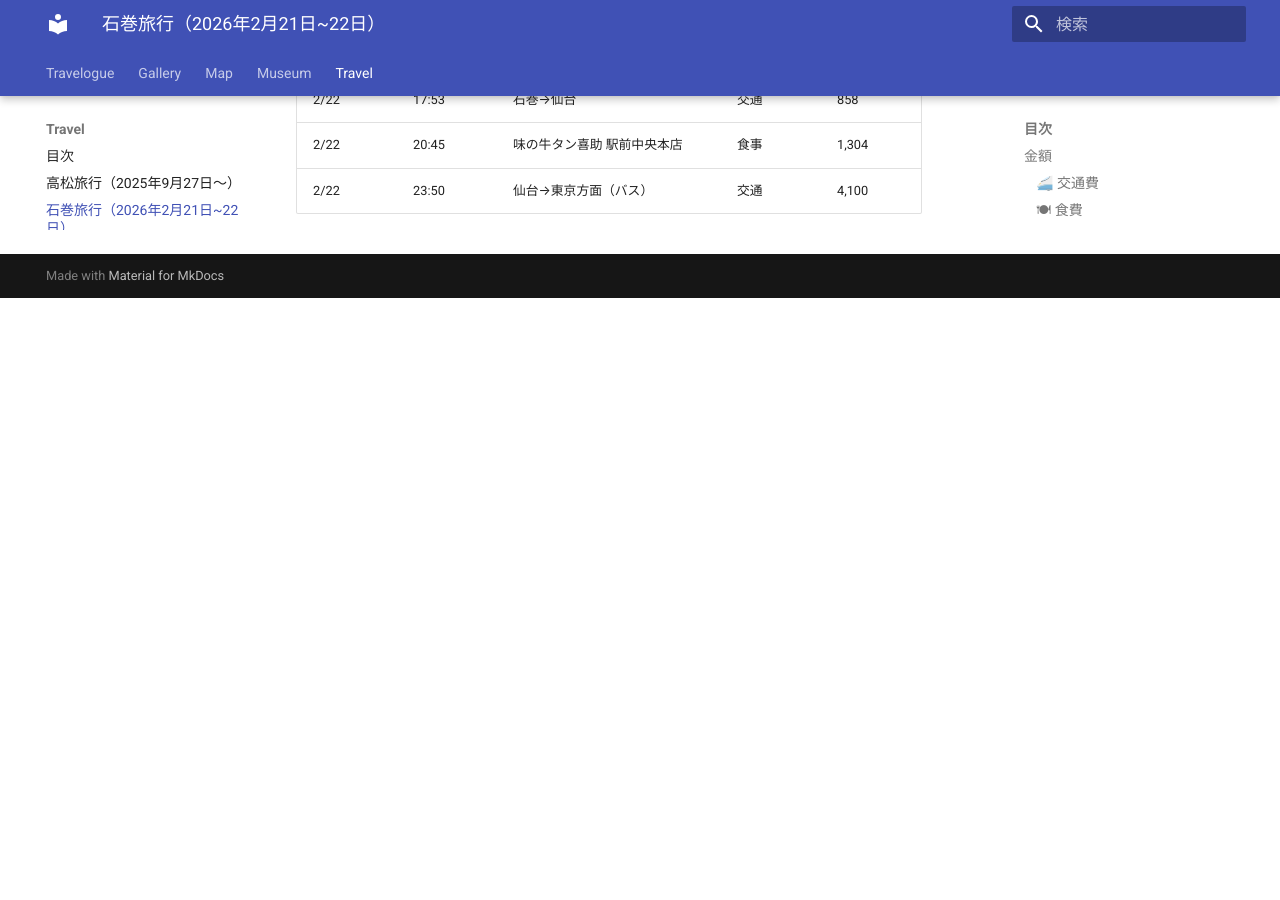
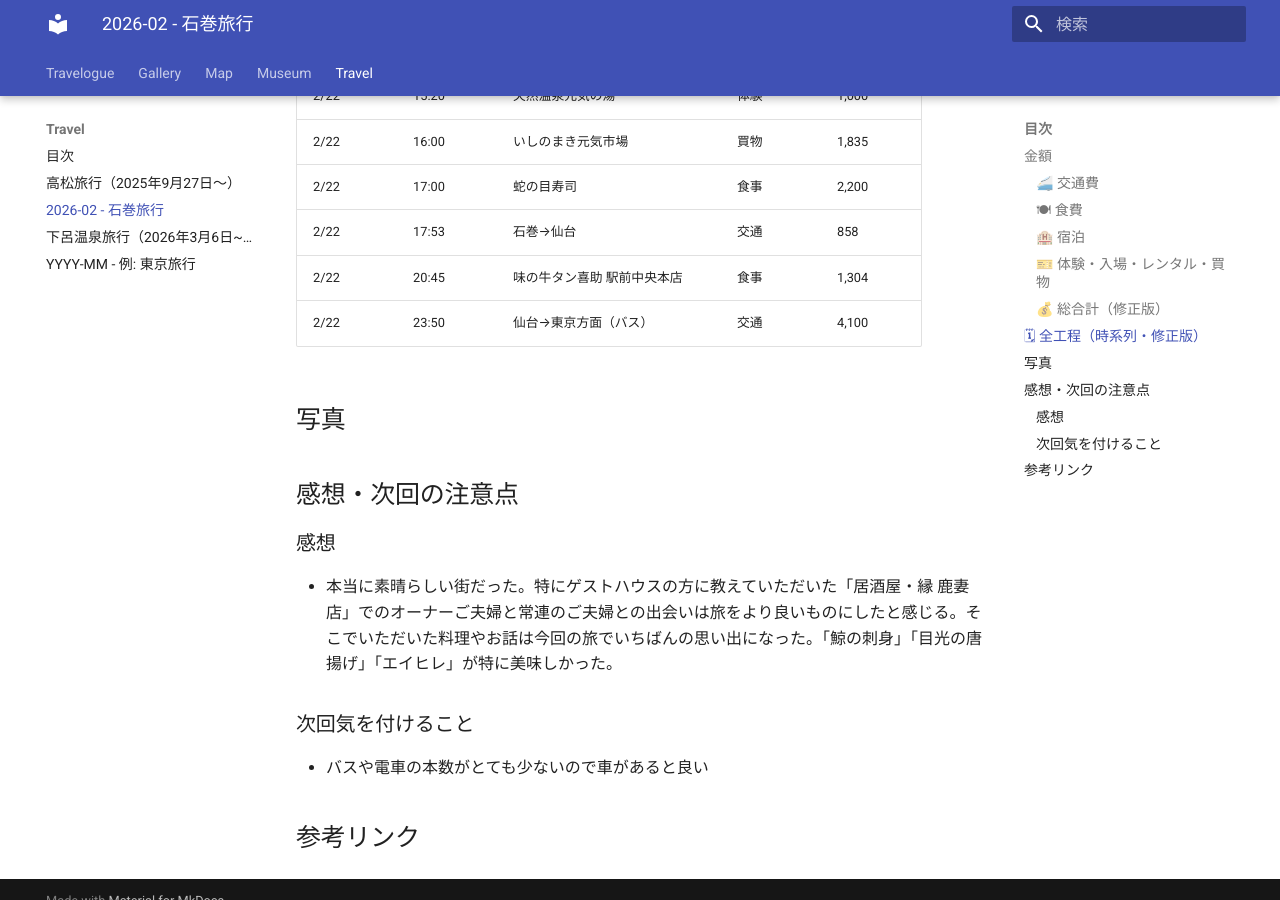
Before and after one commit to smofktn/Travelogue, an MkDocs documentation site: the page built from docs/Travel/260221_石巻.md, in a window 1280 px wide and 900 px high, scrolled down 2574 px. Built offline with MkDocs 1.6.1 and Material for MkDocs 9.7.7, drawn with Linux system fonts in a browser that asks for light colours; before the commit the page ends 2872 px from its top, so only the background shows below that; some of the changed text lies outside the part shown.

Commit message:
[update]石巻の旅行結果にコメント追記

```diff
--- a/docs/Travel/260221_石巻.md
+++ b/docs/Travel/260221_石巻.md
@@ -1,6 +1,19 @@
-# 石巻旅行（2026年2月21日~22日）
+---
+title: "2026-02 - 石巻旅行"
+date: 2026-02-21
+end_date: 2026-02-22
+location: "石巻"
+tags: ["国内", "東北"]
+cost: 40845
+cover: ../assets/images/trips/ishinomaki/cover.jpg #TODO
+map: ../assets/maps/trips/ishinomaki.geojson #TODO
+---
 
+# 概要
 
+* 田代島で猫と触れ合う
+* 東日本大震災について学ぶ
+* 美味しいものを食べる
 
 ## 金額
 
@@ -26,12 +39,10 @@
 
 **食費合計：12,844円**
 
-
 ### 🏨 宿泊
 * ゲストハウスみらい：4,190円
 
 **宿泊：4,190円**
-
 
 ### 🎫 体験・入場・レンタル・買物
 * 門脇小学校：600円
@@ -42,13 +53,9 @@
 
 **体験・買物合計：4,935円**
 
-
 ### 💰 総合計（修正版）
 
 **40,845円**
-
-
-
 
 ## 🗓 全工程（時系列・修正版）
 
@@ -80,3 +87,21 @@
 | 2/22 | 17:53 | 石巻→仙台 | 交通 | 858 |
 | 2/22 | 20:45 | 味の牛タン喜助 駅前中央本店 | 食事 | 1,304 |
 | 2/22 | 23:50 | 仙台→東京方面（バス） | 交通 | 4,100 |
+
+## 写真
+
+<!-- 代表写真や行程に紐づく写真をここに挿入します。 -->
+
+<!-- ![説明](../assets/images/trips/ishinomaki/01.jpg) -->
+
+## 感想・次回の注意点
+
+### 感想
+* 本当に素晴らしい街だった。特にゲストハウスの方に教えていただいた「居酒屋・縁 鹿妻店」でのオーナーご夫婦と常連のご夫婦との出会いは旅をより良いものにしたと感じる。そこでいただいた料理やお話は今回の旅でいちばんの思い出になった。「鯨の刺身」「目光の唐揚げ」「エイヒレ」が特に美味しかった。
+
+### 次回気を付けること
+* バスや電車の本数がとても少ないので車があると良い
+
+## 参考リンク
+
+<!-- - 予約ページや地図など -->
```
